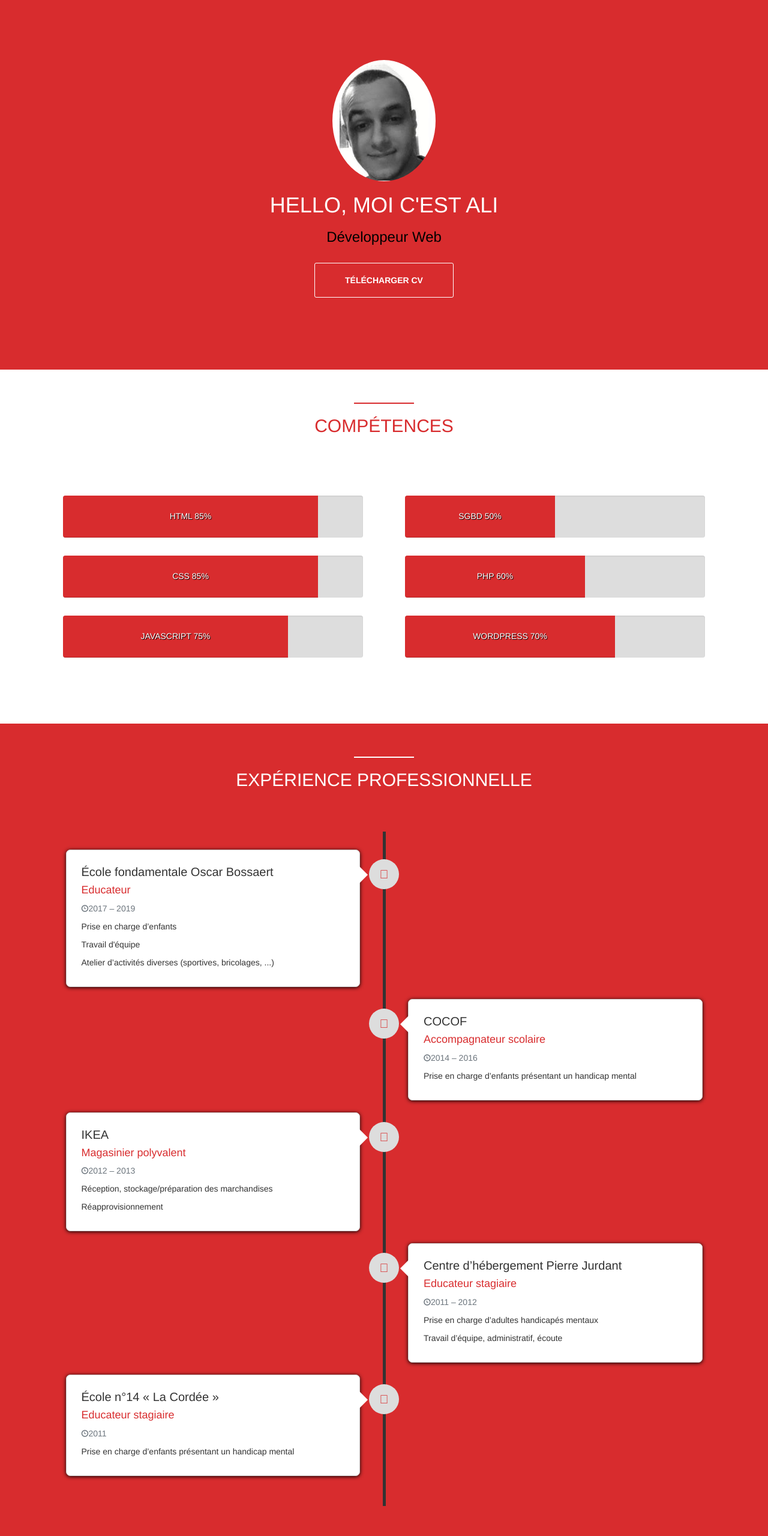
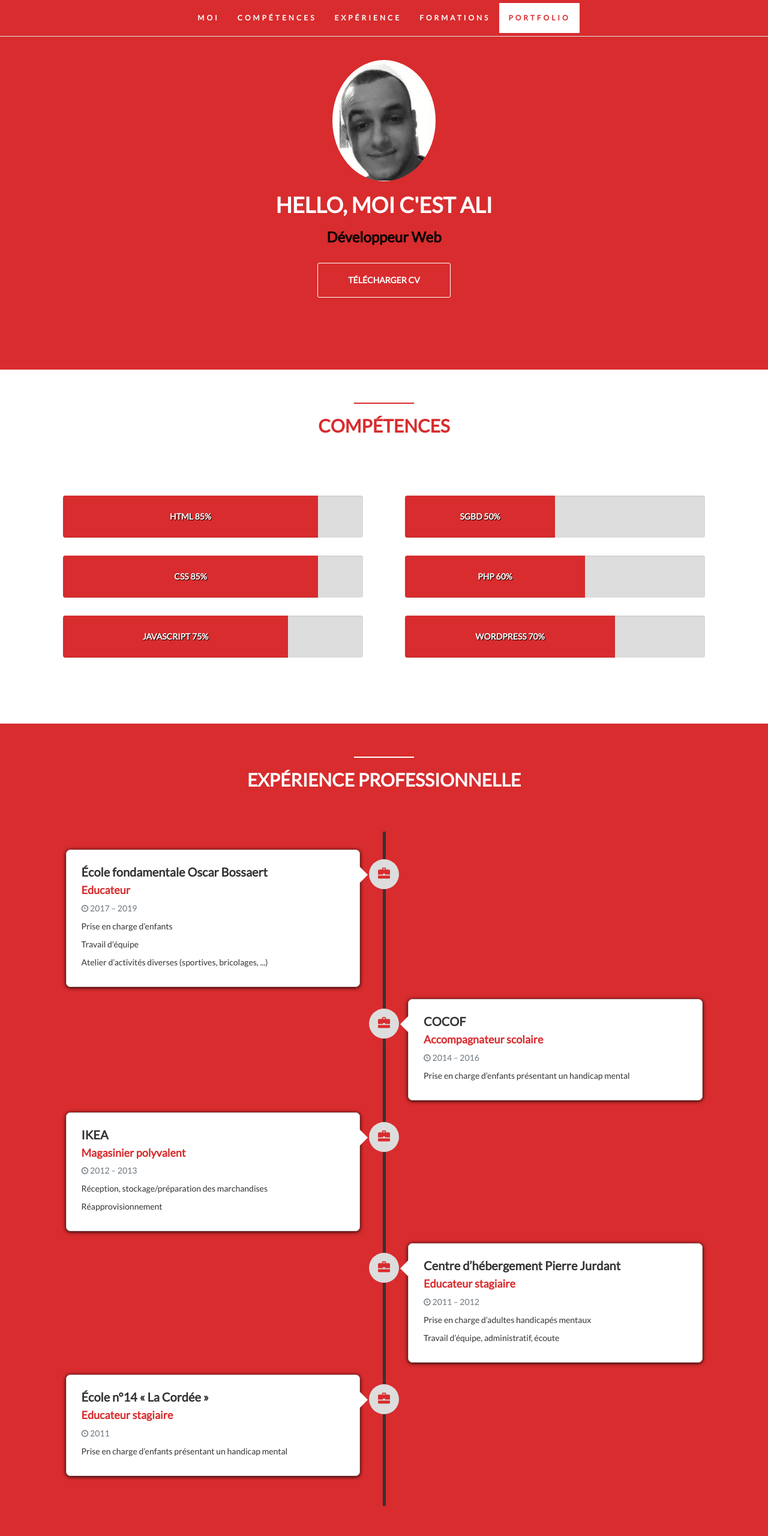
Before and after one commit to ali-hbl/Portfolio, a plain HTML site: page index.html in a window 1280 px wide. Shown: the top 2560 px of the page at 60% size. Drawn offline with nearby package versions, Linux system fonts and the light colour scheme; some icons are missing.

Commit message:
Ajout du scrollspy et de jQuery

```diff
--- a/css/style.css
+++ b/css/style.css
@@ -1,6 +1,6 @@
 /*GENERAL*/
 body {
-  font-family: 'Lato', sans-serif;
+  font-family: 'Lato', sans-serif !important;
 }
 
 h1,
@@ -9,7 +9,7 @@ h3,
 h4,
 h5,
 h6 {
-  font-weight: bold;
+  font-weight: bold !important;
 }
 
 img {
@@ -49,6 +49,44 @@ section .heading h2 {
   height: 2px;
   background-color: #fff;
   margin: 10px auto;
+}
+
+/* NAVBAR */
+.navbar {
+  position: relative;
+  background: #d82c2e !important;
+  font-size: 12px;
+  letter-spacing: 4px;
+  text-transform: uppercase;
+  font-weight: bold;
+}
+
+.navbar .navbar-nav {
+  display: inline-block;
+  float: none;
+  vertical-align: top;
+}
+
+.navbar .navbar-collapse {
+  text-align: center;
+}
+
+.navbar li a {
+  color: white !important;
+}
+
+.navbar-nav li a:hover,
+.navbar-nav li.active a {
+  color: #d82c2e !important;
+  background-color: white !important;
+}
+
+.navbar-default .navbar-toggle {
+  border-style: none;
+}
+
+.icon-bar {
+  background-color: white !important;
 }
 
 /* ABOUT */
--- a/index.html
+++ b/index.html
@@ -5,15 +5,38 @@
     <meta charset="utf-8" />
     <meta name="viewport" content="width=device-width, initial-scale=1" />
     <link rel="stylesheet" href="css/style.css" />
-    <script src="js/script.js"></script>
-    <script src="https://ajax.googleapis.com/ajax/libs/jquery/1.12.4/jquery.min.js"></script>
+    <link href="https://fonts.googleapis.com/css2?family=Lato" rel="stylesheet" type="text/css" />
     <link rel="stylesheet" href="https://stackpath.bootstrapcdn.com/bootstrap/4.3.1/css/bootstrap.min.css" />
     <link rel="stylesheet" href="https://maxcdn.bootstrapcdn.com/bootstrap/3.4.0/css/bootstrap.min.css" />
     <link rel="stylesheet" href="//netdna.bootstrapcdn.com/bootstrap/3.0.0/css/bootstrap-glyphicons.css" />
     <script src="https://stackpath.bootstrapcdn.com/bootstrap/4.3.1/js/bootstrap.min.js"></script>
-    <link href="https://fonts.googleapis.com/css2?family=Lato" rel="stylesheet" type="text/css" />
+    <script type="text/javascript" src="//ajax.googleapis.com/ajax/libs/jquery/2.0.0/jquery.min.js"></script>
+    <script src="https://maxcdn.bootstrapcdn.com/bootstrap/3.3.4/js/bootstrap.min.js"></script>
+    <script src="js/script.js"></script>
   </head>
-  <body>
+  <body data-spy="scroll" data-target=".navbar" data-offset="60">
+    <!-- NAVBAR -->
+    <nav class="navbar navbar-default navbar-fixed-top">
+      <div class="container">
+        <div class="navbar-header">
+          <button type="button" class="navbar-toggle" data-toggle="collapse" data-target="#myNavbar">
+            <span class="icon-bar"></span>
+            <span class="icon-bar"></span>
+            <span class="icon-bar"></span>
+          </button>
+        </div>
+        <div class="collapse navbar-collapse" id="myNavbar">
+          <ul class="nav navbar-nav">
+            <li><a href="#about">Moi</a></li>
+            <li><a href="#skills">Compétences</a></li>
+            <li><a href="#experience">Expérience</a></li>
+            <li><a href="#formation">Formations</a></li>
+            <li><a href="#portfolio">Portfolio</a></li>
+          </ul>
+        </div>
+      </div>
+    </nav>
+
     <!-- A PROPOS -->
     <section id="about" class="container-fluid">
       <div class="col-xs-8-col-md-4 profile-picture">
@@ -123,13 +146,13 @@
         </div>
         <ul class="timeline">
           <li>
-            <div class="timeline-badge"><span class="glyphicon-briefcase"></span></div>
+            <div class="timeline-badge"><span class="glyphicon glyphicon-briefcase"></span></div>
             <div class="timeline-panel-container">
               <div class="timeline-panel">
                 <div class="timeline-heading">
                   <h3>École fondamentale Oscar Bossaert</h3>
                   <h4>Educateur</h4>
-                  <p class="text-muted"><small class="glyphicon glyphicon-time"></small>2017 – 2019</p>
+                  <p class="text-muted"><small class="glyphicon glyphicon-time"></small> 2017 – 2019</p>
                 </div>
                 <div class="timeline-body">
                   <p>Prise en charge d’enfants</p>
@@ -140,13 +163,13 @@
             </div>
           </li>
           <li>
-            <div class="timeline-badge"><span class="glyphicon-briefcase"></span></div>
+            <div class="timeline-badge"><span class="glyphicon glyphicon-briefcase"></span></div>
             <div class="timeline-panel-container-inverted">
               <div class="timeline-panel">
                 <div class="timeline-heading">
                   <h3>COCOF</h3>
                   <h4>Accompagnateur scolaire</h4>
-                  <p class="text-muted"><small class="glyphicon glyphicon-time"></small>2014 – 2016</p>
+                  <p class="text-muted"><small class="glyphicon glyphicon-time"></small> 2014 – 2016</p>
                 </div>
                 <div class="timeline-body">
                   <p>Prise en charge d’enfants présentant un handicap mental</p>
@@ -155,13 +178,13 @@
             </div>
           </li>
           <li>
-            <div class="timeline-badge"><span class="glyphicon-briefcase"></span></div>
+            <div class="timeline-badge"><span class="glyphicon glyphicon-briefcase"></span></div>
             <div class="timeline-panel-container">
               <div class="timeline-panel">
                 <div class="timeline-heading">
                   <h3>IKEA</h3>
                   <h4>Magasinier polyvalent</h4>
-                  <p class="text-muted"><small class="glyphicon glyphicon-time"></small>2012 – 2013</p>
+                  <p class="text-muted"><small class="glyphicon glyphicon-time"></small> 2012 – 2013</p>
                 </div>
                 <div class="timeline-body">
                   <p>Réception, stockage/préparation des marchandises</p>
@@ -171,13 +194,13 @@
             </div>
           </li>
           <li>
-            <div class="timeline-badge"><span class="glyphicon-briefcase"></span></div>
+            <div class="timeline-badge"><span class="glyphicon glyphicon-briefcase"></span></div>
             <div class="timeline-panel-container-inverted">
               <div class="timeline-panel">
                 <div class="timeline-heading">
                   <h3>Centre d’hébergement Pierre Jurdant</h3>
                   <h4>Educateur stagiaire</h4>
-                  <p class="text-muted"><small class="glyphicon glyphicon-time"></small>2011 – 2012</p>
+                  <p class="text-muted"><small class="glyphicon glyphicon-time"></small> 2011 – 2012</p>
                 </div>
                 <div class="timeline-body">
                   <p>Prise en charge d’adultes handicapés mentaux</p>
@@ -187,13 +210,13 @@
             </div>
           </li>
           <li>
-            <div class="timeline-badge"><span class="glyphicon-briefcase"></span></div>
+            <div class="timeline-badge"><span class="glyphicon glyphicon-briefcase"></span></div>
             <div class="timeline-panel-container">
               <div class="timeline-panel">
                 <div class="timeline-heading">
                   <h3>École n°14 « La Cordée »</h3>
                   <h4>Educateur stagiaire</h4>
-                  <p class="text-muted"><small class="glyphicon glyphicon-time"></small>2011</p>
+                  <p class="text-muted"><small class="glyphicon glyphicon-time"></small> 2011</p>
                 </div>
                 <div class="timeline-body">
                   <p>Prise en charge d’enfants présentant un handicap mental</p>
--- a/js/script.js
+++ b/js/script.js
@@ -0,0 +1,10 @@
+$(function () {
+  $('.navbar a, footer a').on('click', function (e) {
+    e.preventDefault();
+    let hash = this.hash;
+
+    $('body, html').animate({ scrollTop: $(hash).offset().top }, 900, function () {
+      window.location.hash = hash;
+    });
+  });
+});
```
